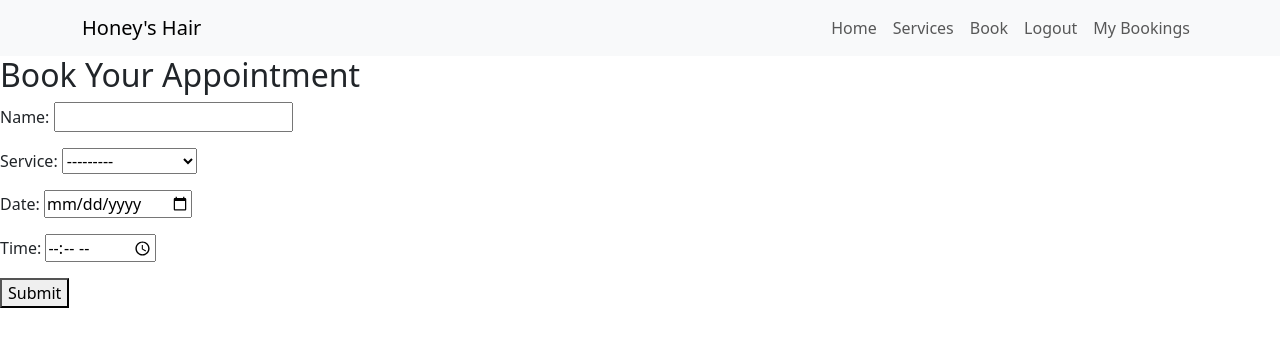
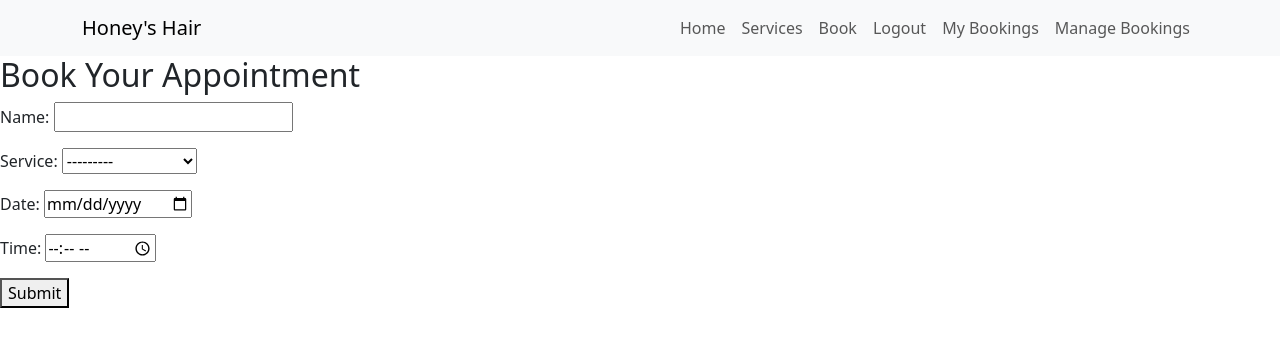
Before and after one commit to NorfolkTate/honeys-hair, a Django app: page /book/ in a window 1280 px wide. Shown: the top 347 px of the page. Run offline with Django 5.2, Linux system fonts and the light colour scheme; a user stored in the database is signed in; tables that the repository leaves empty hold one stand-in row (values such as "Sample post").

Commit message:
add staff bookings link to navbar

```diff
--- a/templates/base.html
+++ b/templates/base.html
@@ -31,6 +31,11 @@
                 <li class="nav-item">
                   <a class="nav-link" href="{% url 'my_bookings' %}">My Bookings</a>
                 </li>
+              {% if user.is_staff %}
+                <li class="nav-item">
+                  <a class="nav-link" href="{% url 'all_bookings' %}">Manage Bookings</a>
+                </li>
+              {% endif %}
               {% else %}
                 <li class="nav-item">
                   <a class="nav-link" href="{% url 'account_login' %}">Login</a>
```
